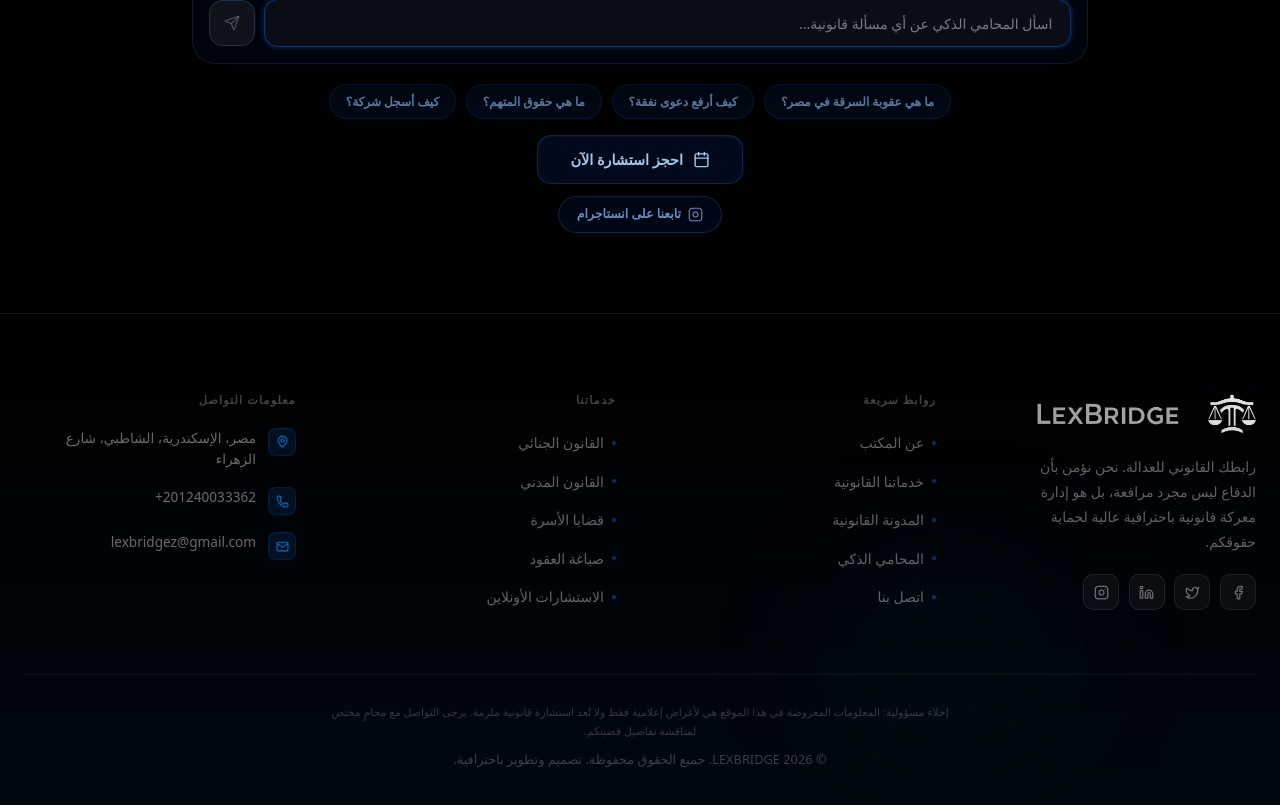
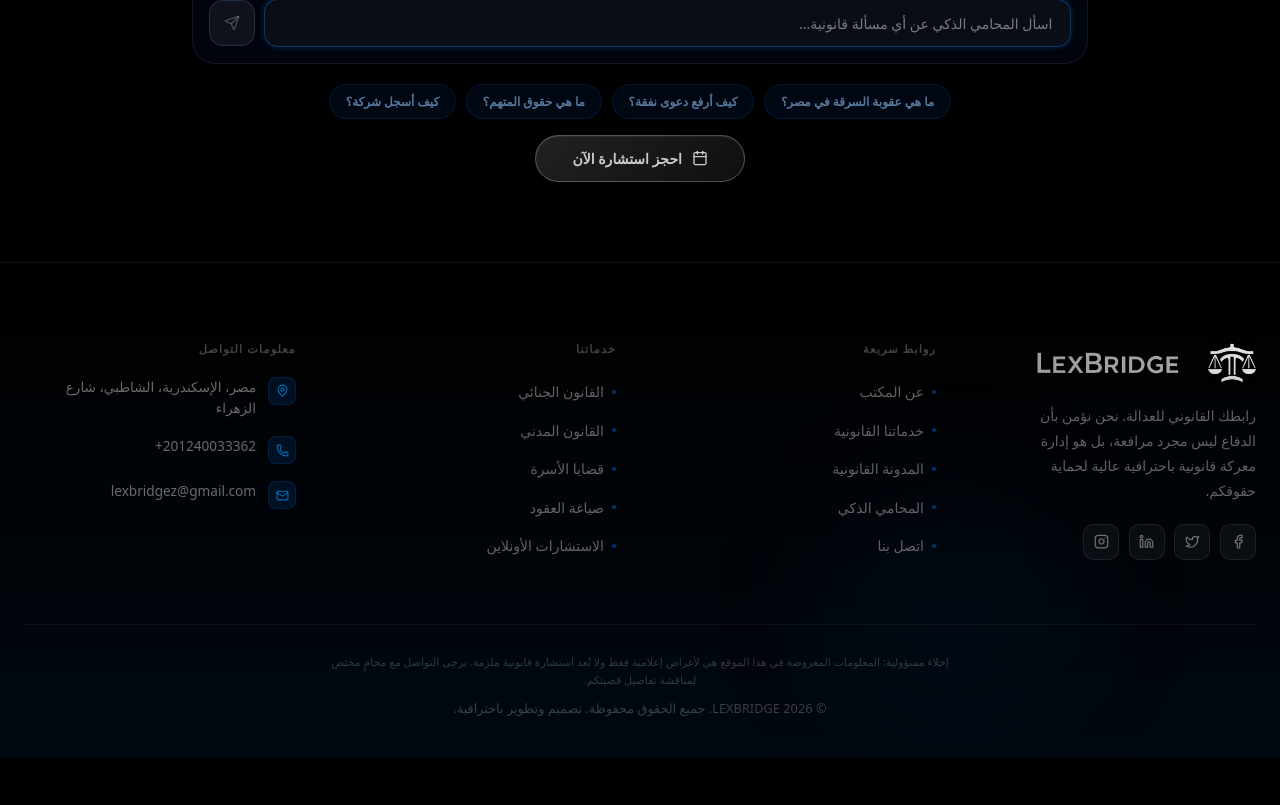
Before and after one commit to markon3622-cmd/lexobridge, a React (Vite) app: page /ai-assistant in a window 1280 px wide. Shown: the part 840-1645 px from the top of the page. After the commit the page ends 1598 px from the top, so only its background shows below. Built offline with nearby package versions, Linux system fonts and the light colour scheme.

Commit message:
Add files via upload

```diff
--- a/src/components/BlogDashboard.tsx
+++ b/src/components/BlogDashboard.tsx
@@ -332,7 +332,7 @@ export default function BlogDashboard({ onClose, onRefresh }: Props) {
               style={{ position: 'fixed', top: '50%', left: '50%', transform: 'translate(-50%,-50%)', zIndex: 301, width: '90vw', maxWidth: '360px', ...GLASS, padding: '1.75rem' }}>
               <div style={{ display: 'flex', alignItems: 'center', gap: '0.6rem', marginBottom: '1.25rem' }}>
                 <Lock size={18} style={{ color: '#f87171' }} />
-                <h3 style={{ fontWeight: 800, fontSize: '1rem', color: '#F8F9FA' }}>تأكيد الحذف</h3>
+                <h3 style={{ fontWeight: 800, fontSize: '1rem', color: '#F8F9FA' }}>🔒 مغلق</h3>
               </div>
               <p style={{ fontSize: '0.82rem', color: 'rgba(192,192,192,0.55)', marginBottom: '1rem' }}>أدخل كلمة المرور لتأكيد حذف المقال</p>
               <input type="password" placeholder="كلمة المرور" value={delPw}
--- a/src/pages/AIAssistant.tsx
+++ b/src/pages/AIAssistant.tsx
@@ -314,86 +314,50 @@ export default function AIAssistant() {
         </motion.div>
       </div>
 
-      {/* Book consultation CTA */}
-        <motion.div initial={{ opacity: 0 }} animate={{ opacity: 1 }} transition={{ delay: 0.4 }}
+      {/* Book consultation CTA — silver style */}
+        <motion.div
+          initial={{ opacity: 0, y: 10 }} animate={{ opacity: 1, y: 0 }} transition={{ delay: 0.4, ease: [0.22,1,0.36,1] }}
           style={{ marginTop: '1rem', display: 'flex', justifyContent: 'center' }}>
           <a href="/contact"
             style={{
               display: 'inline-flex', alignItems: 'center', justifyContent: 'center',
-              gap: '0.6rem', padding: '0.8rem 2rem',
-              borderRadius: '0.875rem', textDecoration: 'none',
-              fontWeight: 700, fontSize: '0.9rem', fontFamily: 'inherit',
-              background: 'rgba(0, 18, 45, 0.6)',
-              backdropFilter: 'blur(20px)',
-              WebkitBackdropFilter: 'blur(20px)',
-              border: '1px solid rgba(0, 90, 180, 0.4)',
-              color: 'rgba(180, 220, 255, 0.9)',
-              boxShadow: '0 4px 24px rgba(0,0,0,0.35), inset 0 1px 0 rgba(255,255,255,0.05)',
+              gap: '0.6rem', padding: '0.75rem 2.25rem',
+              borderRadius: '999px', textDecoration: 'none',
+              fontWeight: 700, fontSize: '0.875rem', fontFamily: 'inherit',
+              background: 'linear-gradient(135deg, rgba(220,224,230,0.15), rgba(192,192,192,0.08))',
+              backdropFilter: 'blur(16px)',
+              WebkitBackdropFilter: 'blur(16px)',
+              border: '1px solid rgba(192,192,192,0.35)',
+              color: 'rgba(220,224,230,0.9)',
+              boxShadow: '0 4px 20px rgba(0,0,0,0.3), inset 0 1px 0 rgba(255,255,255,0.07)',
               transition: 'all 0.25s cubic-bezier(0.4,0,0.2,1)',
+              position: 'relative', overflow: 'hidden',
             }}
             onMouseEnter={e => {
               const el = e.currentTarget as HTMLElement;
-              el.style.background = 'rgba(0, 35, 80, 0.75)';
-              el.style.borderColor = 'rgba(0, 120, 230, 0.6)';
-              el.style.boxShadow = '0 8px 32px rgba(0,50,150,0.4), 0 0 0 1px rgba(0,100,200,0.2)';
+              el.style.background = 'linear-gradient(135deg, rgba(240,242,245,0.22), rgba(192,192,192,0.14))';
+              el.style.borderColor = 'rgba(220,224,230,0.55)';
+              el.style.boxShadow = '0 8px 28px rgba(0,0,0,0.35), inset 0 1px 0 rgba(255,255,255,0.1)';
               el.style.transform = 'translateY(-2px)';
-              el.style.color = 'rgba(210, 235, 255, 1)';
+              el.style.color = '#F0F2F5';
             }}
             onMouseLeave={e => {
               const el = e.currentTarget as HTMLElement;
-              el.style.background = 'rgba(0, 18, 45, 0.6)';
-              el.style.borderColor = 'rgba(0, 90, 180, 0.4)';
-              el.style.boxShadow = '0 4px 24px rgba(0,0,0,0.35), inset 0 1px 0 rgba(255,255,255,0.05)';
+              el.style.background = 'linear-gradient(135deg, rgba(220,224,230,0.15), rgba(192,192,192,0.08))';
+              el.style.borderColor = 'rgba(192,192,192,0.35)';
+              el.style.boxShadow = '0 4px 20px rgba(0,0,0,0.3), inset 0 1px 0 rgba(255,255,255,0.07)';
               el.style.transform = 'translateY(0)';
-              el.style.color = 'rgba(180, 220, 255, 0.9)';
+              el.style.color = 'rgba(220,224,230,0.9)';
             }}
           >
             <svg viewBox="0 0 24 24" fill="none" stroke="currentColor" strokeWidth="2"
-              strokeLinecap="round" strokeLinejoin="round" style={{ width: '17px', height: '17px', flexShrink: 0 }}>
+              strokeLinecap="round" strokeLinejoin="round" style={{ width: '16px', height: '16px', flexShrink: 0 }}>
               <rect x="3" y="4" width="18" height="18" rx="2" ry="2" />
               <line x1="16" y1="2" x2="16" y2="6" />
               <line x1="8" y1="2" x2="8" y2="6" />
               <line x1="3" y1="10" x2="21" y2="10" />
             </svg>
             احجز استشارة الآن
-          </a>
-        </motion.div>
-
-        {/* Instagram link */}
-        <motion.div initial={{ opacity: 0 }} animate={{ opacity: 1 }} transition={{ delay: 0.5 }}
-          style={{ marginTop: '0.75rem', display: 'flex', justifyContent: 'center' }}>
-          <a href="https://www.instagram.com/lexbridge_/" target="_blank" rel="noopener noreferrer"
-            style={{
-              display: 'inline-flex', alignItems: 'center', gap: '0.45rem',
-              padding: '0.5rem 1.1rem', borderRadius: '999px', textDecoration: 'none',
-              fontSize: '0.78rem', fontWeight: 600, fontFamily: 'inherit',
-              background: 'rgba(0, 15, 40, 0.5)',
-              border: '1px solid rgba(80, 160, 255, 0.2)',
-              color: 'rgba(147, 197, 253, 0.7)',
-              transition: 'all 0.2s',
-            }}
-            onMouseEnter={e => {
-              const el = e.currentTarget as HTMLElement;
-              el.style.background = 'rgba(0, 35, 80, 0.65)';
-              el.style.borderColor = 'rgba(100, 180, 255, 0.45)';
-              el.style.color = '#bfdbfe';
-              el.style.transform = 'translateY(-1px)';
-            }}
-            onMouseLeave={e => {
-              const el = e.currentTarget as HTMLElement;
-              el.style.background = 'rgba(0, 15, 40, 0.5)';
-              el.style.borderColor = 'rgba(80, 160, 255, 0.2)';
-              el.style.color = 'rgba(147, 197, 253, 0.7)';
-              el.style.transform = 'translateY(0)';
-            }}
-          >
-            <svg viewBox="0 0 24 24" fill="none" stroke="currentColor" strokeWidth="1.75"
-              strokeLinecap="round" strokeLinejoin="round" style={{ width: '15px', height: '15px', flexShrink: 0 }}>
-              <rect x="2" y="2" width="20" height="20" rx="5" ry="5" />
-              <circle cx="12" cy="12" r="4" />
-              <circle cx="17.5" cy="6.5" r="0.6" fill="currentColor" stroke="none" />
-            </svg>
-            تابعنا على انستاجرام
           </a>
         </motion.div>
 
--- a/src/pages/BlogPost.tsx
+++ b/src/pages/BlogPost.tsx
@@ -160,7 +160,7 @@ export default function BlogPost() {
               style={{ position: 'fixed', top: '50%', left: '50%', transform: 'translate(-50%,-50%)', zIndex: 201, width: '90vw', maxWidth: '360px', ...GLASS, padding: '1.75rem' }}>
               <div style={{ display: 'flex', alignItems: 'center', gap: '0.6rem', marginBottom: '1rem' }}>
                 <Lock size={16} style={{ color: '#f87171' }} />
-                <h3 style={{ fontWeight: 800, fontSize: '0.95rem', color: '#F8F9FA' }}>تأكيد حذف المقال</h3>
+                <h3 style={{ fontWeight: 800, fontSize: '0.95rem', color: '#F8F9FA' }}>🔒 مغلق</h3>
               </div>
               <p style={{ fontSize: '0.8rem', color: 'rgba(192,192,192,0.5)', marginBottom: '1rem' }}>أدخل كلمة المرور لتأكيد الحذف — لا يمكن التراجع</p>
               <input type="password" placeholder="كلمة المرور..." value={delPw}
```
Also changed, not shown: src/pages/Blog.tsx (+21 -11 lines), src/pages/LegalTools.tsx (+31 -14 lines).
